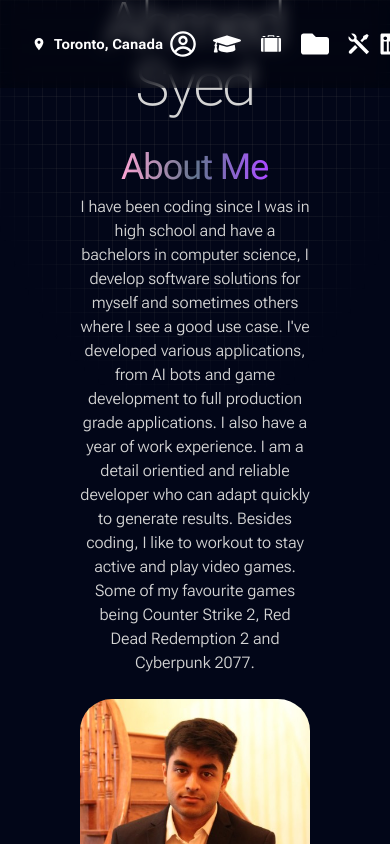
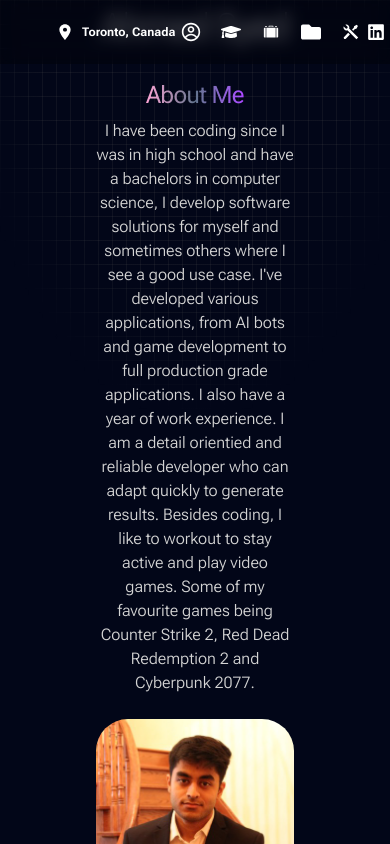
Before and after one commit to Syed2096/new-portfolio, a React (Vite) app: page / in a window 390 px wide. Shown: the top 844 px of the page. Built offline with nearby package versions, Linux system fonts and the light colour scheme.

Commit message:
satisfied

```diff
--- a/src/components/About.jsx
+++ b/src/components/About.jsx
@@ -14,22 +14,37 @@ const container = (delay) => ({
 
 const About = () => {
   return (
-    <div className="my-10 h-screen flex items-center"> {/* Added h-screen and flex items-center */}
-      <div className="flex flex-wrap justify-center lg:justify-start items-center w-full"> {/* Added items-center */}
+    <div className="my-10 h-screen flex items-center px-4"> {/* Added px-4 for better spacing on mobile */}
+      <div className="flex flex-wrap justify-center lg:justify-start items-center w-full">
         {/* Left content */}
         <div className="w-full lg:w-1/2 text-center lg:text-left">
           <div className="flex flex-col items-center lg:items-start">
-            <motion.h1 variants={container(0)} initial='hidden' animate="visible" className="py-4 pd-16 text-6xl font-thin tracking-tight lg:text-8xl">
+            <motion.h1
+              variants={container(0)}
+              initial='hidden'
+              animate="visible"
+              className="py-4 text-4xl lg:text-6xl xl:text-8xl font-thin tracking-tight lg:text-8xl"
+            >
               Ahmed Syed
             </motion.h1>
           </div>
           <div className="flex justify-center lg:justify-start">
-            <motion.span variants={container(0.5)} initial='hidden' animate="visible" className="text-4xl tracking-tight mt-4 bg-gradient-to-r from-pink-300 via-slate-500 to-purple-500 bg-clip-text text-transparent">
+            <motion.span
+              variants={container(0.5)}
+              initial='hidden'
+              animate="visible"
+              className="text-2xl lg:text-4xl tracking-tight mt-4 bg-gradient-to-r from-pink-300 via-slate-500 to-purple-500 bg-clip-text text-transparent"
+            >
               About Me
             </motion.span>
           </div>
           <div className="flex justify-center lg:justify-start">
-            <motion.p variants={container(1)} initial='hidden' animate="visible" className="my-2 max-w-xl font-light">
+            <motion.p
+              variants={container(1)}
+              initial='hidden'
+              animate="visible"
+              className="my-2 max-w-xl font-light"
+            >
               {ABOUT_ME}
             </motion.p>
           </div>
@@ -38,7 +53,14 @@ const About = () => {
         {/* Right image */}
         <div className="w-full py-4 lg:w-1/2 lg:p-8">
           <div className="flex justify-center">
-            <motion.img initial={{x: 100, opacity: 0}} animate={{x: 0, opacity:1}} transition={{duration: 1, delay: 1.2}} src={me} alt="Ahmed Syed" className='rounded-4xl' />
+            <motion.img
+              initial={{x: 100, opacity: 0}}
+              animate={{x: 0, opacity:1}}
+              transition={{duration: 1, delay: 1.2}}
+              src={me}
+              alt="Ahmed Syed"
+              className='rounded-4xl'
+            />
           </div>
         </div>
       </div>
--- a/src/components/Navbar.jsx
+++ b/src/components/Navbar.jsx
@@ -1,4 +1,3 @@
-// Navbar.jsx
 import { FaLinkedin } from "react-icons/fa";
 import { FaGithub } from "react-icons/fa";
 import { CgProfile } from "react-icons/cg";
@@ -18,20 +17,19 @@ const Navbar = () => {
   };
 
   return (
-    <nav className="sticky top-0 z-50 flex items-center justify-between py-6">
+    <nav className="sticky top-0 z-50 flex items-center justify-between py-4 px-6">
       {/* Logo */}
       <div className="flex flex-shrink-0 items-center">
-		<h1 className="font-bold text-sm text-white flex items-center">
-			<IoMdPin className="mr-2" />
+        <h1 className="font-bold text-xs sm:text-sm text-white flex items-center">
+          <IoMdPin className="mr-2 text-lg" />
           Toronto, Canada
         </h1>
       </div>
 
-
       {/* Centered and smaller navigation links */}
-      <div className="flex flex-grow justify-center space-x-6 text-sm">
+      <div className="flex flex-grow justify-center space-x-4 text-xs sm:text-sm">
         {/* Desktop view - show section names (for screens 1024px and larger) */}
-        <div className="hidden lg:flex space-x-6">
+        <div className="hidden lg:flex space-x-4">
           <a href="#about-me" onClick={(e) => handleClick(e, 'about-me')} className="text-white hover:text-cyan-300">About Me</a>
           <a href="#education" onClick={(e) => handleClick(e, 'education')} className="text-white hover:text-cyan-300">Education</a>
           <a href="#work-experience" onClick={(e) => handleClick(e, 'work-experience')} className="text-white hover:text-cyan-300">Work Experience</a>
@@ -39,49 +37,48 @@ const Navbar = () => {
           <a href="#tech" onClick={(e) => handleClick(e, 'tech')} className="text-white hover:text-cyan-300">Technologies</a>
         </div>
 
-        {/* Mobile view - show numbers (for screens smaller than 1024px) */}
-        <div className="flex lg:hidden space-x-1">
+        {/* Mobile view - show icons with smaller sizes */}
+        <div className="flex lg:hidden space-x-2">
           <a
             href="#about-me"
             onClick={(e) => handleClick(e, 'about-me')}
-				className="flex items-center justify-center w-10 h-10 text-white hover:text-cyan-300"
+            className="flex items-center justify-center w-8 h-8 text-white hover:text-cyan-300"
           >
-				<CgProfile className="w-7 h-7" />
+            <CgProfile className="w-5 h-5" />
           </a>
           <a
             href="#education"
             onClick={(e) => handleClick(e, 'education')}
-				className="flex items-center justify-center w-10 h-10 text-white hover:text-cyan-300"
+            className="flex items-center justify-center w-8 h-8 text-white hover:text-cyan-300"
           >
-				<FaGraduationCap className="w-7 h-7" />
+            <FaGraduationCap className="w-5 h-5" />
           </a>
           <a
             href="#work-experience"
             onClick={(e) => handleClick(e, 'work-experience')}
-				className="flex items-center justify-center w-10 h-10 text-white hover:text-cyan-300"
+            className="flex items-center justify-center w-8 h-8 text-white hover:text-cyan-300"
           >
-				<GiSuitcase className="w-7 h-7" />
+            <GiSuitcase className="w-5 h-5" />
           </a>
           <a
             href="#projects"
             onClick={(e) => handleClick(e, 'projects')}
-				className="flex items-center justify-center w-10 h-10 text-white hover:text-cyan-300"
+            className="flex items-center justify-center w-8 h-8 text-white hover:text-cyan-300"
           >
-				<FaFolder className="w-7 h-7" />
+            <FaFolder className="w-5 h-5" />
           </a>
           <a
             href="#tech"
             onClick={(e) => handleClick(e, 'tech')}
-				className="flex items-center justify-center w-10 h-10 text-white hover:text-cyan-300"
+            className="flex items-center justify-center w-8 h-8 text-white hover:text-cyan-300"
           >
-				<RiToolsFill className="w-7 h-7" />
+            <RiToolsFill className="w-5 h-5" />
           </a>
         </div>
       </div>
 
       {/* Social Media Icons */}
-      {/* Social Media Icons */}
-      <div className="flex items-center justify-center gap-4 text-2xl">
+      <div className="flex items-center justify-center gap-2 text-lg sm:text-xl">
         <a
           href="https://www.linkedin.com/in/amdsyd"
           target="_blank"
```
Lines whose indentation alone changed are shown as unchanged.
